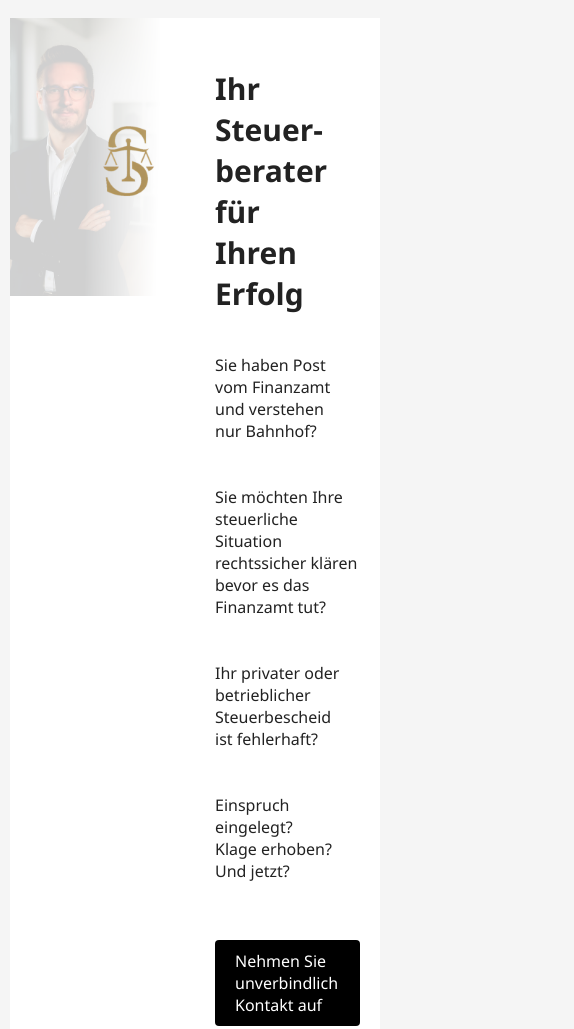
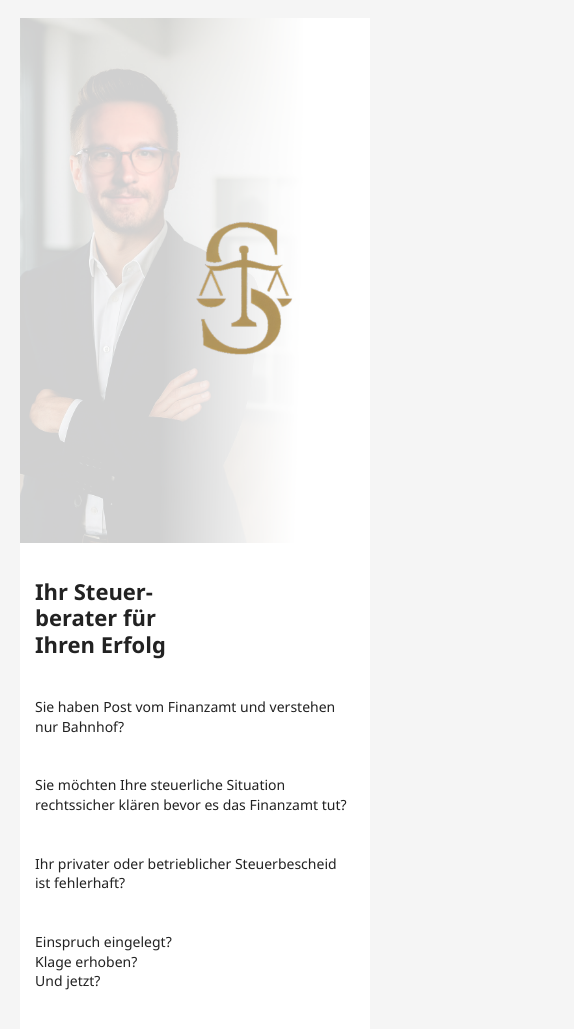
Before and after one commit to StB-Schreiner/Steuerberater-Christian-Schreiner, a plain HTML site: page index.html in a window 390 px wide. Shown: the top 1029 px of the page, 574 px wide, since content can reach past the window. Drawn offline with Linux system fonts and the light colour scheme.

Commit message:
Add files via upload

```diff
--- a/index.html
+++ b/index.html
@@ -29,14 +29,18 @@
       display: flex;
       flex-wrap: nowrap;
       background: #fff;
+      align-items: stretch;
+      height: auto;
     }
     header .portrait {
       flex: 0 0 50%;
+      max-height: 100%;
     }
     header .portrait img {
       display: block;
       width: 100%;
-      height: auto;
+      height: 100%;
+      object-fit: cover;
     }
     header .text {
       flex: 0 0 50%;
@@ -116,19 +120,37 @@
       text-align: left;
     }
 
-    /* ===== RESPONSIVE ANPASSUNGEN (smartphone, tablets) ===== */
-    @media (max-width: 1099px) {
-      .wrapper {
-        padding: 0 10px;
+    @media (max-width: 768px) {
+      header {
+        flex-direction: column;
+        height: auto;
       }
 
-      /* Header bleibt wie auf Desktop */
-      header {
-        flex-direction: row;
-        flex-wrap: nowrap;
+      header .portrait {
+        width: 100%;
+        height: auto;
       }
+
+      header .portrait img {
+        height: auto;
+        object-fit: contain;
+      }
+
       header .text {
-        padding: 30px 20px;
+        width: 100%;
+        height: auto;
+        padding: 20px 15px;
+      }
+
+      header h1 {
+        font-size: 22px;
+        line-height: 1.2;
+        word-break: break-word;
+      }
+
+      header .text p {
+        font-size: 14px;
+        line-height: 1.4;
       }
 
       .cards {
@@ -136,20 +158,6 @@
       }
       .card {
         flex: 1 1 100%;
-      }
-
-      section[style*="display: flex"] {
-        flex-direction: column !important;
-      }
-      section[style*="display: flex"] > div,
-      section[style*="display: flex"] img {
-        width: 100% !important;
-        flex: none !important;
-        padding: 20px !important;
-      }
-
-      header h1 {
-        font-size: 30px;
       }
     }
   </style>
```
